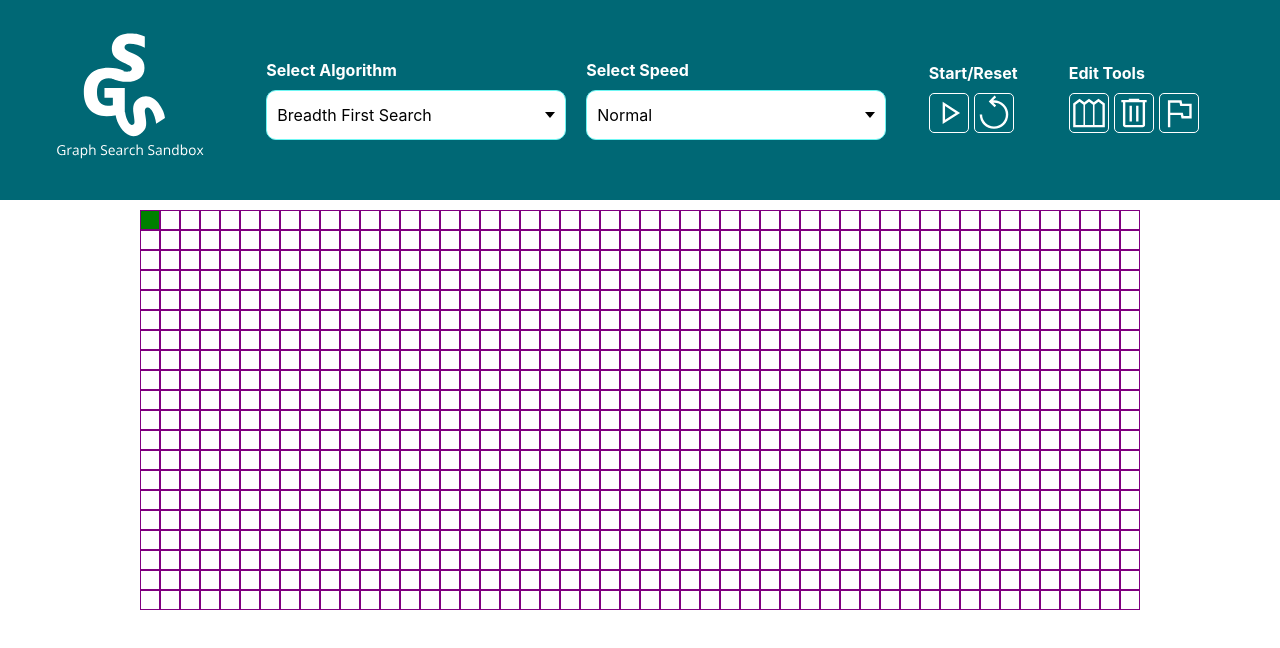
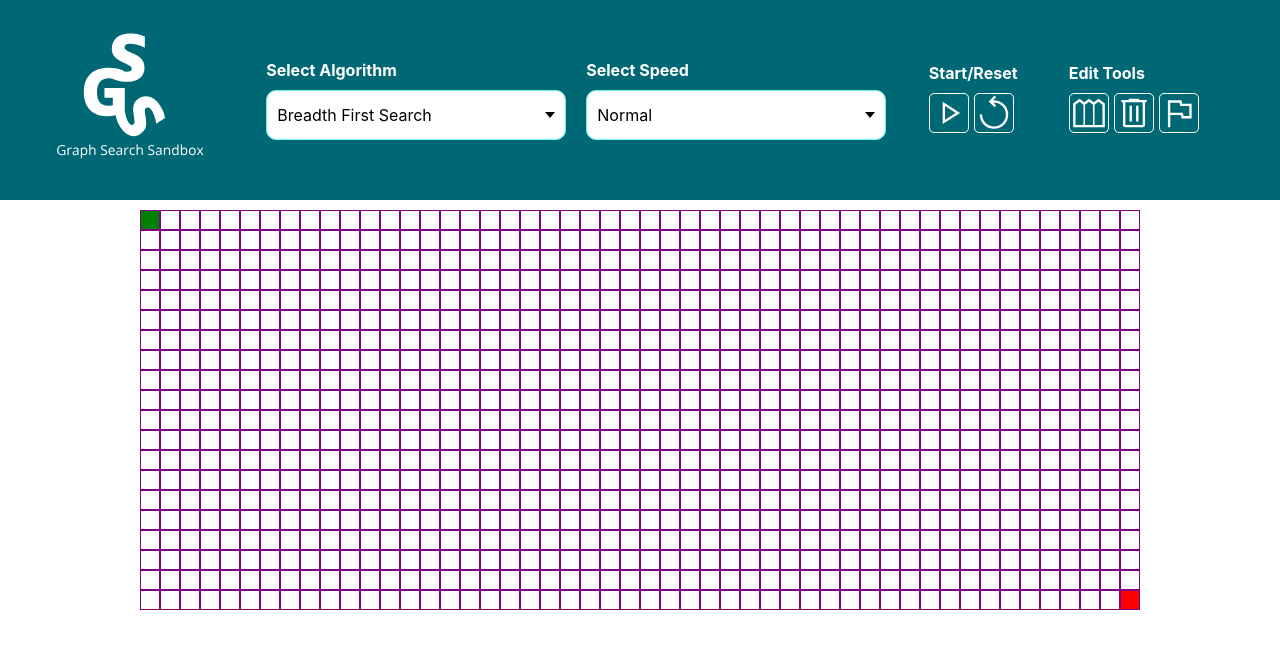
Before and after one commit to Code-Institute-Submissions/SabGibson-pathfinder-sandbox, a React (Create React App) app: page / in a window 1280 px wide. Shown: the top 648 px of the page. Built offline with nearby package versions, Linux system fonts and the light colour scheme.

Commit message:
edit tools now functional with main display

```diff
--- a/src/components/Node/Node.js
+++ b/src/components/Node/Node.js
@@ -5,37 +5,79 @@ const Node = (props) => {
   // extract props
   const params = props.node;
   const [isStart, setIsStart] = useState(params.isStart);
-  const isEnd = params.isEnd;
-  const isWall = params.isWall;
+  const [isEnd, setIsEnd] = useState(params.isEnd);
+  const [isWall, setIsWall] = useState(params.isWall);
   const isVisited = params.isVisited;
   const xVal = params.xVal;
   const yVal = params.yVal;
-  const setStartTermialNodes = props.setStartTermialNodes;
   const startNode = props.startNode;
+  const endNode = props.endNode;
+  const setMouseIsPressed = props.setMouseIsPressed;
+  const mouseIsPressed = props.mouseIsPressed;
+  const activeTool = props.activeTool;
+  const setActiveTool = props.setActiveTool;
 
   // Define classes for node classification
   const terminalClass = isStart ? "start" : isEnd ? "end" : "";
   const wallClass = isWall ? "wall" : "";
   const visitedClass = isVisited ? "visited" : "";
 
-  // Effect hook for updating grid post init
+  // Effect hooks for updating grid post init
+
+  // Use effect is used to update node components
   useEffect(() => {
-    reloadNode();
+    startReloadNode();
   }, [startNode]);
+
+  useEffect(() => {
+    endReloadNode();
+  }, [endNode]);
 
   //Define on node interaction methods
 
-  const reloadNode = () => {
-    setIsStart(startNode == `id-${xVal}-${yVal}`);
-    console.log(`changed value ${xVal}-${yVal}`);
-    console.log(startNode);
+  // startReloadNode sets node isStart state in useEffect hook
+  const startReloadNode = () => {
+    setIsStart(startNode === `id-${xVal}-${yVal}`);
+  };
+  // endReloadNode sets node isEnd state in useEffect hook
+  const endReloadNode = () => {
+    setIsEnd(endNode === `id-${xVal}-${yVal}`);
   };
 
-  const onMouseClick = () => {};
+  const placeDeleteWallStart = () => {
+    if (activeTool === "make-wall-button") {
+      setIsWall(true);
+      setMouseIsPressed(true);
+    } else if (activeTool === "delete-wall-button") {
+      setIsWall(false);
+      setMouseIsPressed(true);
+    }
+  };
 
-  const onMouseEnter = (e) => {};
+  const placeDeleteWallOnEnter = () => {
+    if (mouseIsPressed && activeTool === "make-wall-button") {
+      setIsWall(true);
+    } else if (mouseIsPressed && activeTool === "delete-wall-button") {
+      setIsWall(false);
+    }
+  };
 
-  const onMouseUp = (e) => {};
+  const endDrag = () => {
+    setActiveTool(null);
+    setMouseIsPressed(false);
+  };
+
+  const onMouseDown = () => {
+    placeDeleteWallStart();
+  };
+
+  const onMouseEnter = (e) => {
+    placeDeleteWallOnEnter();
+  };
+
+  const onMouseUp = (e) => {
+    endDrag();
+  };
 
   const ondblClick = () => {};
 
@@ -43,8 +85,10 @@ const Node = (props) => {
   return (
     <div
       className={`node ${terminalClass} ${wallClass} ${visitedClass}`}
+      onMouseDown={onMouseDown}
+      onMouseEnter={onMouseEnter}
+      onMouseUp={onMouseUp}
       id={`id-${xVal}-${yVal}`}
-      onClick={onMouseClick}
     ></div>
   );
 };
--- a/src/components/Pathfinder.css
+++ b/src/components/Pathfinder.css
@@ -11,3 +11,7 @@
   justify-content: center;
   flex-wrap: wrap;
 }
+
+.sb-grid.active-tool {
+  cursor: pointer;
+}
--- a/src/components/Pathfinder.js
+++ b/src/components/Pathfinder.js
@@ -13,7 +13,7 @@ const Pathfinder = (props) => {
   const [activeGrid, setActiveGrid] = useState([]);
   const [mouseIsPressed, setMouseIsPressed] = useState([]);
   const [startNode, setStartNode] = useState("id-0-0");
-  const [endNode, setEndNode] = useState(null);
+  const [endNode, setEndNode] = useState("id-49-19");
 
   // unload state varivabels form props
   const activeTool = props.activeTool;
@@ -24,7 +24,7 @@ const Pathfinder = (props) => {
     this.xVal = col;
     this.yVal = row;
     this.isStart = startNode === `id-${col}-${row}`;
-    this.isEnd = false;
+    this.isEnd = endNode === `id-${col}-${row}`;
     this.isWall = false;
     this.isVisited = false;
   }
@@ -50,15 +50,26 @@ const Pathfinder = (props) => {
 
   // Pathfinder methods for interaction with grid
 
-  const setStartTermialNodes = (e) => {
-    setStartNode(e.target.id);
+  //setTermialNodes function allows users to set start and end node
+  // Dbl click to place start node and single click to place end node after flag
+  let terminalType = true;
+  const setTermialNodes = (e) => {
+    if (activeTool === "place-start-end-button") {
+      if (terminalType === true) {
+        setStartNode(e.target.id);
+      } else {
+        setEndNode(e.target.id);
+        setActiveTool(null);
+      }
+      terminalType = !terminalType;
+    }
   };
 
-  // function and variable to set termial nodes
-
+  // variable to modify componant class based on activeTool status
+  const activetoolClassMod = activeTool ? "active-tool" : "";
   // Define return variable for the Pathfinder using Node component
   const functionalGrid = (
-    <div className="sb-grid" onClick={setStartTermialNodes}>
+    <div className={`sb-grid ${activetoolClassMod}`} onClick={setTermialNodes}>
       {activeGrid.map((row, rowIndex) => {
         return (
           <div key={rowIndex}>
@@ -71,7 +82,8 @@ const Pathfinder = (props) => {
                   endNode={endNode}
                   activeTool={activeTool}
                   setActiveTool={setActiveTool}
-                  setStartTermialNodes={setStartTermialNodes}
+                  mouseIsPressed={mouseIsPressed}
+                  setMouseIsPressed={setMouseIsPressed}
                 />
               );
             })}
```
